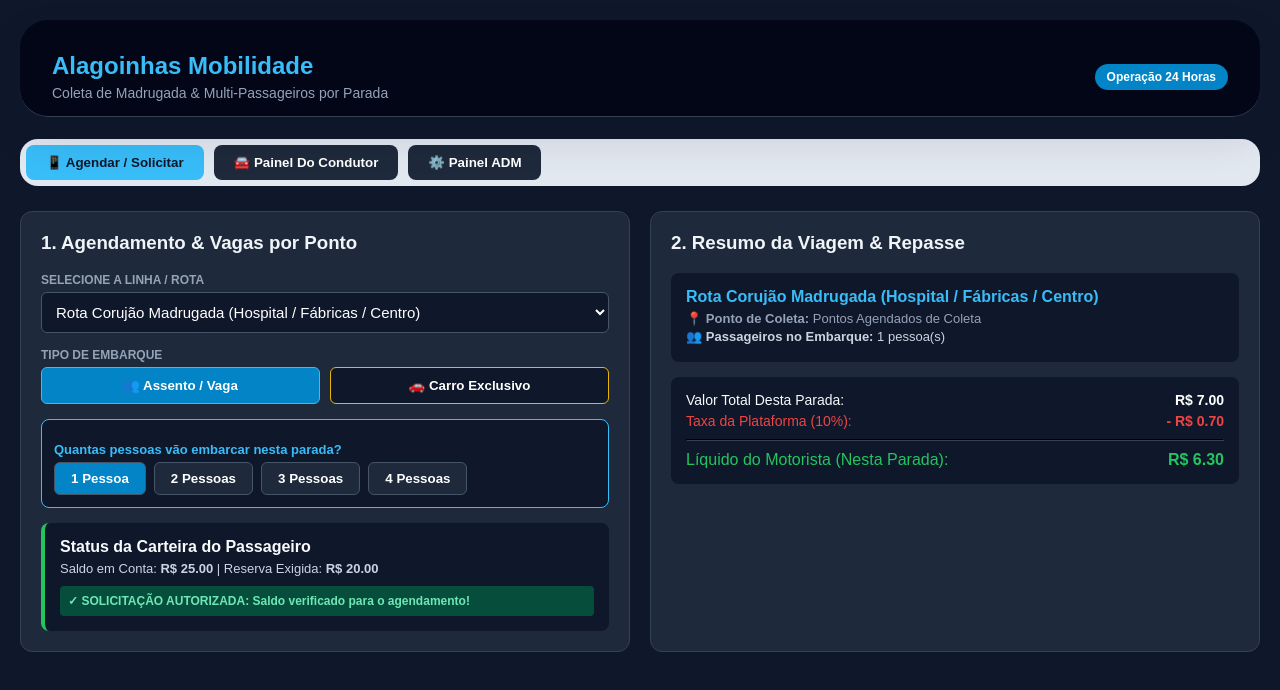
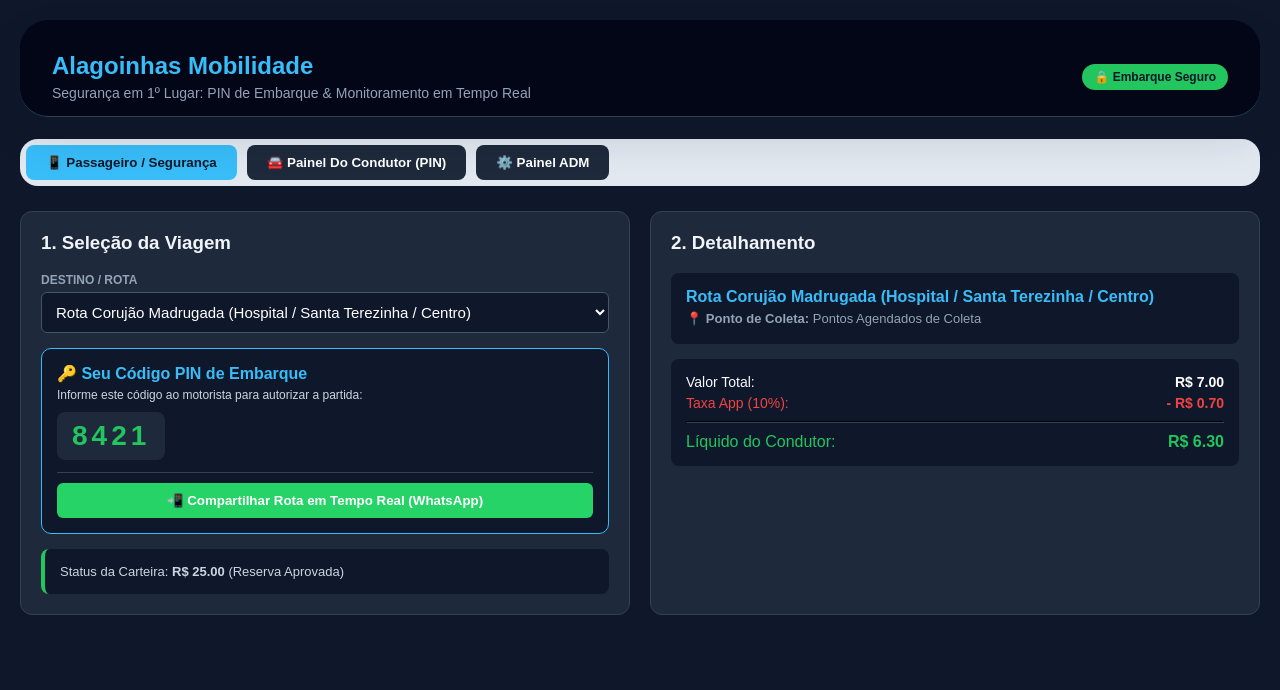
Before and after one commit to flavioaraujooficial-droid/alagoinhas-mobilidade, a React (Vite) app in the folder frontend/: page / in a window 1280 px wide. Shown: the top 690 px of the page. Built offline with nearby package versions, Linux system fonts and the light colour scheme.

Commit message:
Update route details and security features

```diff
--- a/frontend/src/main.jsx
+++ b/frontend/src/main.jsx
@@ -4,37 +4,33 @@ import './styles.css';
 
 // Tabela base de Linhas e Rotas do Hub de Alagoinhas
 const ROTAS_ALAGOINHAS_INICIAL = [
-  // --- ROTA DE CORUJÃO / MADRUGADA (COLETA PROGRAMADA) ---
-  { id: 15, nome: "Rota Corujão Madrugada (Hospital / Fábricas / Centro)", categoria: "Madrugada", tipo: "Van / Carro Compartilhado", tarifaColetivo: 7.00, tarifaExclusivo: 40.00, pontoEmbarque: "Pontos Agendados de Coleta", vagasObrigatorias: 4, taxaRetornoVazio: 0.00 },
-
-  // --- EIXOS RODOVIÁRIOS / LIGEIRINHO EXPRESS ---
+  { id: 15, nome: "Rota Corujão Madrugada (Hospital / Santa Terezinha / Centro)", categoria: "Madrugada", tipo: "Van / Carro Compartilhado", tarifaColetivo: 7.00, tarifaExclusivo: 40.00, pontoEmbarque: "Pontos Agendados de Coleta", vagasObrigatorias: 4, taxaRetornoVazio: 0.00 },
   { id: 13, nome: "Alagoinhas ↔ Feira de Santana (Ligeirinho Express)", categoria: "Intermunicipal", tipo: "Carro Compartilhado (4 Vagas)", tarifaColetivo: 40.00, tarifaExclusivo: 160.00, pontoEmbarque: "Praça Rui Barbosa / Viaduto / Rodoviária", vagasObrigatorias: 4, taxaRetornoVazio: 30.00 },
   { id: 14, nome: "Alagoinhas ↔ Salvador (Ligeirinho Express)", categoria: "Intermunicipal", tipo: "Carro Compartilhado (4 Vagas)", tarifaColetivo: 50.00, tarifaExclusivo: 200.00, pontoEmbarque: "Praça Rui Barbosa / Viaduto / Rodoviária", vagasObrigatorias: 4, taxaRetornoVazio: 50.00 },
-
-  // --- URBANOS & BAIRROS ---
   { id: 1, nome: "Mangalô / Santa Terezinha ↔ Centro", categoria: "Urbana", tipo: "Urbano / Bairro", tarifaColetivo: 4.00, tarifaExclusivo: 25.00, pontoEmbarque: "Qualquer Ponto Central / Bairro", vagasObrigatorias: 1, taxaRetornoVazio: 0.00 },
   { id: 2, nome: "Alagoinhas Velha / Praça Kennedy ↔ Centro", categoria: "Urbana", tipo: "Urbano / Bairro", tarifaColetivo: 4.50, tarifaExclusivo: 25.00, pontoEmbarque: "Praça Kennedy / Centro", vagasObrigatorias: 1, taxaRetornoVazio: 0.00 },
-
-  // --- DISTRITAIS RURAIS ---
   { id: 5, nome: "Fazenda Catuzinho ↔ Centro", categoria: "Distrital", tipo: "Povoado / Rural", tarifaColetivo: 4.50, tarifaExclusivo: 25.00, pontoEmbarque: "Transbordo / Centro", vagasObrigatorias: 1, taxaRetornoVazio: 8.00 },
   { id: 6, nome: "Boa União ↔ Centro", categoria: "Distrital", tipo: "Povoado / Rural", tarifaColetivo: 5.50, tarifaExclusivo: 30.00, pontoEmbarque: "Transbordo", vagasObrigatorias: 1, taxaRetornoVazio: 10.00 },
   { id: 7, nome: "Estêvão ↔ Centro", categoria: "Distrital", tipo: "Povoado / Rural", tarifaColetivo: 5.00, tarifaExclusivo: 28.00, pontoEmbarque: "Transbordo", vagasObrigatorias: 1, taxaRetornoVazio: 8.00 },
   { id: 8, nome: "Riacho da Guia / Calu ↔ Transbordo", categoria: "Distrital", tipo: "Distrito / Rural", tarifaColetivo: 7.00, tarifaExclusivo: 45.00, pontoEmbarque: "Transbordo", vagasObrigatorias: 1, taxaRetornoVazio: 15.00 },
-
-  // --- INTERMUNICIPAIS REGIONAIS ---
   { id: 9, nome: "Pedrão ↔ Alagoinhas", categoria: "Intermunicipal", tipo: "Regional", tarifaColetivo: 9.00, tarifaExclusivo: 60.00, pontoEmbarque: "Viaduto / Centro", vagasObrigatorias: 1, taxaRetornoVazio: 15.00 },
   { id: 10, nome: "Aramari ↔ Alagoinhas", categoria: "Intermunicipal", tipo: "Regional", tarifaColetivo: 6.00, tarifaExclusivo: 35.00, pontoEmbarque: "Terminal Central", vagasObrigatorias: 1, taxaRetornoVazio: 10.00 }
 ];
 
 function App() {
   const [abaAtiva, setAbaAtiva] = useState('passageiro');
-  const [idRotaSelecionada, setIdRotaSelecionada] = useState(15); // Padrão: Corujão Madrugada
+  const [idRotaSelecionada, setIdRotaSelecionada] = useState(15);
   const [modalidade, setModalidade] = useState('coletivo');
-  const [qtdPassageirosPonto, setQtdPassageirosPonto] = useState(1); // Número de pessoas no mesmo ponto
+  const [qtdPassageirosPonto, setQtdPassageirosPonto] = useState(1);
 
-  // RECURSO "INDO PARA CASA"
+  // SEGURANÇA: CÓDIGO PIN E COMPARTILHAMENTO
+  const [codigoPinEmbarque] = useState('8421'); // PIN gerado para o passageiro
+  const [pinDigitadoMotorista, setPinDigitadoMotorista] = useState('');
+  const [corridaIniciadaSegura, setCorridaIniciadaSegura] = useState(false);
+
+  // MODO CONDUTOR
   const [modoIndoParaCasa, setModoIndoParaCasa] = useState(false);
-  const [destinoCasa, setDestinoCasa] = useState('Estêvão');
+  const [destinoCasa] = useState('Santa Terezinha');
 
   // AUTENTICAÇÃO ADM
   const [autenticadoAdm, setAutenticadoAdm] = useState(false);
@@ -42,8 +38,8 @@ function App() {
 
   // PARÂMETROS OPERACIONAIS
   const [taxaPlataforma, setTaxaPlataforma] = useState(10);
-  const [reservaMinimaPassageiro, setReservaMinimaPassageiro] = useState(20.00);
-  const [saldoCarteiraPassageiro, setSaldoCarteiraPassageiro] = useState(25.00);
+  const [reservaMinimaPassageiro] = useState(20.00);
+  const [saldoCarteiraPassageiro] = useState(25.00);
 
   const [rotas, setRotas] = useState(ROTAS_ALAGOINHAS_INICIAL);
   const rotaSelecionada = rotas.find(r => r.id === Number(idRotaSelecionada)) || rotas[0];
@@ -71,6 +67,21 @@ function App() {
     }
   };
 
+  const validarPinMotorista = (e) => {
+    e.preventDefault();
+    if (pinDigitadoMotorista === codigoPinEmbarque) {
+      setCorridaIniciadaSegura(true);
+      alert('✓ CÓDIGO CONFIRMADO! Passageiro e motorista autenticados com segurança. Boa viagem!');
+    } else {
+      alert('❌ CÓDIGO INCORRETO! Solicite o código PIN de 4 dígitos ao passageiro antes de iniciar.');
+    }
+  };
+
+  const compartilharViagemWhatsApp = () => {
+    const texto = encodeURIComponent(`🛡️ Estou em trânsito com a Alagoinhas Mobilidade!\nRota: ${rotaSelecionada.nome}\nMotorista Autenticado (PIN: ${codigoPinEmbarque})\nAcompanhe minha viagem em tempo real.`);
+    window.open(`https://api.whatsapp.com/send?text=${texto}`, '_blank');
+  };
+
   return (
     <div style={{ fontFamily: 'sans-serif', backgroundColor: '#0f172a', color: '#f8fafc', minHeight: '100vh', padding: '20px' }}>
 
@@ -78,35 +89,35 @@ function App() {
       <header style={{ borderBottom: '1px solid #334155', paddingBottom: '15px', marginBottom: '20px', display: 'flex', justifyContent: 'space-between', alignItems: 'center' }}>
         <div>
           <h1 style={{ color: '#38bdf8', margin: 0, fontSize: '24px' }}>Alagoinhas Mobilidade</h1>
-          <p style={{ color: '#94a3b8', margin: '5px 0 0 0', fontSize: '14px' }}>Coleta de Madrugada & Multi-Passageiros por Parada</p>
+          <p style={{ color: '#94a3b8', margin: '5px 0 0 0', fontSize: '14px' }}>Segurança em 1º Lugar: PIN de Embarque & Monitoramento em Tempo Real</p>
         </div>
-        <span style={{ backgroundColor: '#0284c7', padding: '6px 12px', borderRadius: '20px', fontSize: '12px', fontWeight: 'bold' }}>
-          Operação 24 Horas
+        <span style={{ backgroundColor: '#22c55e', padding: '6px 12px', borderRadius: '20px', fontSize: '12px', fontWeight: 'bold', color: '#0f172a' }}>
+          🔒 Embarque Seguro
         </span>
       </header>
 
       {/* Navegação */}
       <nav style={{ display: 'flex', gap: '10px', marginBottom: '25px', flexWrap: 'wrap' }}>
         <button onClick={() => setAbaAtiva('passageiro')} style={{ padding: '10px 20px', borderRadius: '8px', border: 'none', backgroundColor: abaAtiva === 'passageiro' ? '#38bdf8' : '#1e293b', color: abaAtiva === 'passageiro' ? '#0f172a' : '#fff', fontWeight: 'bold', cursor: 'pointer' }}>
-          📱 Agendar / Solicitar
+          📱 Passageiro / Segurança
         </button>
         <button onClick={() => setAbaAtiva('motorista_painel')} style={{ padding: '10px 20px', borderRadius: '8px', border: 'none', backgroundColor: abaAtiva === 'motorista_painel' ? '#22c55e' : '#1e293b', color: abaAtiva === 'motorista_painel' ? '#0f172a' : '#fff', fontWeight: 'bold', cursor: 'pointer' }}>
-          🚘 Painel do Condutor
+          🚘 Painel do Condutor (PIN)
         </button>
         <button onClick={() => setAbaAtiva('adm')} style={{ padding: '10px 20px', borderRadius: '8px', border: 'none', backgroundColor: abaAtiva === 'adm' ? '#eab308' : '#1e293b', color: abaAtiva === 'adm' ? '#0f172a' : '#fff', fontWeight: 'bold', cursor: 'pointer' }}>
           ⚙️ Painel ADM
         </button>
       </nav>
 
-      {/* 1. ABA PASSAGEIRO / SIMULADOR */}
+      {/* 1. ABA PASSAGEIRO */}
       {abaAtiva === 'passageiro' && (
         <div style={{ display: 'grid', gridTemplateColumns: 'repeat(auto-fit, minmax(300px, 1fr))', gap: '20px' }}>
 
           <div style={{ backgroundColor: '#1e293b', padding: '20px', borderRadius: '12px', border: '1px solid #334155' }}>
-            <h3 style={{ marginTop: 0, color: '#f1f5f9' }}>1. Agendamento & Vagas por Ponto</h3>
+            <h3 style={{ marginTop: 0, color: '#f1f5f9' }}>1. Seleção da Viagem</h3>
 
             <div style={{ marginBottom: '15px' }}>
-              <label style={{ display: 'block', color: '#94a3b8', fontSize: '12px', marginBottom: '5px' }}>SELECIONE A LINHA / ROTA</label>
+              <label style={{ display: 'block', color: '#94a3b8', fontSize: '12px', marginBottom: '5px' }}>DESTINO / ROTA</label>
               <select value={idRotaSelecionada} onChange={(e) => setIdRotaSelecionada(e.target.value)} style={{ width: '100%', padding: '10px', borderRadius: '6px', backgroundColor: '#0f172a', color: '#fff', border: '1px solid #475569' }}>
                 {rotas.map(r => (
                   <option key={r.id} value={r.id}>{r.nome}</option>
@@ -114,86 +125,53 @@ function App() {
               </select>
             </div>
 
-            <div style={{ marginBottom: '15px' }}>
-              <label style={{ display: 'block', color: '#94a3b8', fontSize: '12px', marginBottom: '5px' }}>TIPO DE EMBARQUE</label>
-              <div style={{ display: 'flex', gap: '10px' }}>
+            {/* CARD DE SEGURANÇA: PIN DE EMBARQUE & COMPARTILHAMENTO */}
+            <div style={{ backgroundColor: '#0f172a', padding: '15px', borderRadius: '10px', marginBottom: '15px', border: '1px solid #38bdf8' }}>
+              <h4 style={{ margin: '0 0 5px 0', color: '#38bdf8' }}>🔑 Seu Código PIN de Embarque</h4>
+              <p style={{ margin: '0 0 10px 0', fontSize: '12px', color: '#cbd5e1' }}>Informe este código ao motorista para autorizar a partida:</p>
+
+              <div style={{ fontSize: '28px', fontWeight: 'bold', letterSpacing: '4px', color: '#22c55e', backgroundColor: '#1e293b', padding: '8px 15px', borderRadius: '8px', display: 'inline-block', marginBottom: '12px' }}>
+                {codigoPinEmbarque}
+              </div>
+
+              <div style={{ borderTop: '1px solid #334155', paddingTop: '10px' }}>
                 <button
-                  onClick={() => setModalidade('coletivo')}
-                  style={{ flex: 1, padding: '10px', borderRadius: '6px', border: '1px solid #38bdf8', backgroundColor: modalidade === 'coletivo' ? '#0284c7' : '#0f172a', color: '#fff', fontWeight: 'bold', cursor: 'pointer' }}>
-                  👥 Assento / Vaga
-                </button>
-                <button
-                  onClick={() => setModalidade('exclusivo')}
-                  style={{ flex: 1, padding: '10px', borderRadius: '6px', border: '1px solid #eab308', backgroundColor: modalidade === 'exclusivo' ? '#ca8a04' : '#0f172a', color: '#fff', fontWeight: 'bold', cursor: 'pointer' }}>
-                  🚗 Carro Exclusivo
+                  onClick={compartilharViagemWhatsApp}
+                  style={{ width: '100%', padding: '10px', borderRadius: '6px', border: 'none', backgroundColor: '#25d366', color: '#fff', fontWeight: 'bold', cursor: 'pointer', display: 'flex', alignItems: 'center', justifyContent: 'center', gap: '8px' }}>
+                  📲 Compartilhar Rota em Tempo Real (WhatsApp)
                 </button>
               </div>
             </div>
 
-            {/* Seletor de Quantidade de Pessoas no Mesmo Embarque */}
-            {modalidade === 'coletivo' && (
-              <div style={{ marginBottom: '15px', backgroundColor: '#0f172a', padding: '12px', borderRadius: '8px', border: '1px solid #38bdf8' }}>
-                <label style={{ display: 'block', color: '#38bdf8', fontSize: '13px', fontWeight: 'bold', marginBottom: '5px' }}>
-                  Quantas pessoas vão embarcar nesta parada?
-                </label>
-                <div style={{ display: 'flex', gap: '8px', alignItems: 'center' }}>
-                  {[1, 2, 3, 4].map(num => (
-                    <button
-                      key={num}
-                      onClick={() => setQtdPassageirosPonto(num)}
-                      style={{ padding: '8px 16px', borderRadius: '6px', border: '1px solid #475569', backgroundColor: qtdPassageirosPonto === num ? '#0284c7' : '#1e293b', color: '#fff', fontWeight: 'bold', cursor: 'pointer' }}>
-                      {num} {num === 1 ? 'Pessoa' : 'Pessoas'}
-                    </button>
-                  ))}
-                </div>
-              </div>
-            )}
-
             {/* Trava Anti-Calote */}
             <div style={{ backgroundColor: '#0f172a', padding: '15px', borderRadius: '8px', borderLeft: passageiroAprovado ? '4px solid #22c55e' : '4px solid #ef4444' }}>
-              <h4 style={{ margin: '0 0 5px 0', color: '#f8fafc' }}>Status da Carteira do Passageiro</h4>
-              <p style={{ margin: '3px 0', fontSize: '13px', color: '#cbd5e1' }}>
-                Saldo em Conta: <strong>R$ {saldoCarteiraPassageiro.toFixed(2)}</strong> | Reserva Exigida: <strong>R$ {reservaMinimaPassageiro.toFixed(2)}</strong>
+              <p style={{ margin: 0, fontSize: '13px', color: '#cbd5e1' }}>
+                Status da Carteira: <strong>R$ {saldoCarteiraPassageiro.toFixed(2)}</strong> (Reserva Aprovada)
               </p>
-
-              {passageiroAprovado ? (
-                <div style={{ marginTop: '10px', padding: '8px', backgroundColor: '#064e3b', color: '#6ee7b7', borderRadius: '4px', fontSize: '12px', fontWeight: 'bold' }}>
-                  ✓ SOLICITAÇÃO AUTORIZADA: Saldo verificado para o agendamento!
-                </div>
-              ) : (
-                <div style={{ marginTop: '10px', padding: '8px', backgroundColor: '#7f1d1d', color: '#fca5a5', borderRadius: '4px', fontSize: '12px', fontWeight: 'bold' }}>
-                  ⚠️ BLOQUEADO: Saldo insuficiente na reserva de garantia.
-                </div>
-              )}
             </div>
 
           </div>
 
           <div style={{ backgroundColor: '#1e293b', padding: '20px', borderRadius: '12px', border: '1px solid #334155' }}>
-            <h3 style={{ marginTop: 0, color: '#f1f5f9' }}>2. Resumo da Viagem & Repasse</h3>
+            <h3 style={{ marginTop: 0, color: '#f1f5f9' }}>2. Detalhamento</h3>
 
             <div style={{ backgroundColor: '#0f172a', padding: '15px', borderRadius: '8px', marginBottom: '15px' }}>
               <p style={{ margin: '0 0 5px 0', color: '#38bdf8', fontWeight: 'bold' }}>{rotaSelecionada.nome}</p>
-              <p style={{ margin: '3px 0', fontSize: '13px', color: '#94a3b8' }}>
-                📍 <strong>Ponto de Coleta:</strong> {rotaSelecionada.pontoEmbarque}
-              </p>
-              <p style={{ margin: '3px 0', fontSize: '13px', color: '#cbd5e1' }}>
-                👥 <strong>Passageiros no Embarque:</strong> {modalidade === 'coletivo' ? `${qtdPassageirosPonto} pessoa(s)` : 'Carro Fechado'}
-              </p>
+              <p style={{ margin: '3px 0', fontSize: '13px', color: '#94a3b8' }}>📍 <strong>Ponto de Coleta:</strong> {rotaSelecionada.pontoEmbarque}</p>
             </div>
 
             <div style={{ backgroundColor: '#0f172a', padding: '15px', borderRadius: '8px' }}>
               <div style={{ display: 'flex', justifyContent: 'space-between', marginBottom: '5px', fontSize: '14px' }}>
-                <span>Valor Total Desta Parada:</span>
+                <span>Valor Total:</span>
                 <strong style={{ color: '#fff' }}>R$ {valorTotalPague.toFixed(2)}</strong>
               </div>
               <div style={{ display: 'flex', justifyContent: 'space-between', marginBottom: '5px', fontSize: '14px', color: '#ef4444' }}>
-                <span>Taxa da Plataforma ({taxaPlataforma}%):</span>
+                <span>Taxa App ({taxaPlataforma}%):</span>
                 <strong>- R$ {valorDescontoPlataforma.toFixed(2)}</strong>
               </div>
               <hr style={{ borderColor: '#334155', margin: '10px 0' }} />
               <div style={{ display: 'flex', justifyContent: 'space-between', fontSize: '16px', color: '#22c55e' }}>
-                <span>Líquido do Motorista (Nesta Parada):</span>
+                <span>Líquido do Condutor:</span>
                 <strong>R$ {valorLiquidoMotorista.toFixed(2)}</strong>
               </div>
             </div>
@@ -205,20 +183,42 @@ function App() {
       {/* 2. ABA PAINEL DO CONDUTOR */}
       {abaAtiva === 'motorista_painel' && (
         <div style={{ backgroundColor: '#1e293b', padding: '20px', borderRadius: '12px', border: '1px solid #334155' }}>
-          <h3 style={{ marginTop: 0, color: '#22c55e' }}>Painel do Condutor: Escala de Madrugada</h3>
-          <p style={{ color: '#94a3b8', fontSize: '14px' }}>
-            Atenda grupos de trabalhadores com rotas agendadas sequenciais.
-          </p>
+          <h3 style={{ marginTop: 0, color: '#22c55e' }}>Painel do Condutor: Validação de Embarque</h3>
 
-          <div style={{ backgroundColor: '#0f172a', padding: '15px', borderRadius: '8px', borderLeft: '4px solid #38bdf8' }}>
-            <h4 style={{ margin: '0 0 5px 0', color: '#38bdf8' }}>Exemplo de Rota Agendada (Saída da Madrugada):</h4>
-            <div style={{ fontSize: '13px', color: '#cbd5e1', marginTop: '10px' }}>
-              <p style={{ margin: '4px 0' }}>📍 <strong>Parada 1 (04:45):</strong> Hospital Regional (2 Passageiros) — <em>R$ 14,00</em></p>
-              <p style={{ margin: '4px 0' }}>📍 <strong>Parada 2 (04:55):</strong> Posto BR / Mangalô (1 Passageiro) — <em>R$ 7,00</em></p>
-              <p style={{ margin: '4px 0' }}>📍 <strong>Parada 3 (05:05):</strong> Centro / Praça (1 Passageiro) — <em>R$ 7,00</em></p>
-              <hr style={{ borderColor: '#334155', margin: '8px 0' }} />
-              <p style={{ margin: '4px 0', color: '#22c55e', fontWeight: 'bold' }}>💰 Total acumulado na corrida: R$ 28,00 em 20 minutos de trajeto.</p>
-            </div>
+          {/* Validador de PIN no Celular do Motorista */}
+          <div style={{ backgroundColor: '#0f172a', padding: '20px', borderRadius: '10px', marginBottom: '20px', border: '1px solid #334155' }}>
+            <h4 style={{ margin: '0 0 8px 0', color: '#eab308' }}>🔑 Autenticar Início de Viagem (PIN do Passageiro)</h4>
+            <p style={{ margin: '0 0 12px 0', fontSize: '13px', color: '#94a3b8' }}>
+              Solicite ao passageiro o código de 4 dígitos gerado no aplicativo dele antes de dar a partida:
+            </p>
+
+            {!corridaIniciadaSegura ? (
+              <form onSubmit={validarPinMotorista} style={{ display: 'flex', gap: '10px', flexWrap: 'wrap' }}>
+                <input
+                  type="text"
+                  maxLength="4"
+                  placeholder="Ex: 8421"
+                  value={pinDigitadoMotorista}
+                  onChange={(e) => setPinDigitadoMotorista(e.target.value)}
+                  style={{ padding: '10px', borderRadius: '6px', border: '1px solid #475569', backgroundColor: '#1e293b', color: '#22c55e', fontSize: '18px', fontWeight: 'bold', width: '120px', textAlign: 'center' }}
+                  required
+                />
+                <button type="submit" style={{ padding: '10px 20px', borderRadius: '6px', border: 'none', backgroundColor: '#22c55e', color: '#0f172a', fontWeight: 'bold', cursor: 'pointer' }}>
+                  ✓ Confirmar e Iniciar
+                </button>
+              </form>
+            ) : (
+              <div style={{ padding: '12px', backgroundColor: '#064e3b', color: '#6ee7b7', borderRadius: '6px', fontWeight: 'bold', fontSize: '14px' }}>
+                ✓ VIAGEM EM ANDAMENTO E MONITORADA EM TEMPO REAL.
+              </div>
+            )}
+          </div>
+
+          <div style={{ backgroundColor: '#0f172a', padding: '15px', borderRadius: '8px', border: '1px solid #334155' }}>
+            <h4 style={{ margin: '0 0 5px 0', color: '#f8fafc' }}>🏠 Modo "Indo para Casa"</h4>
+            <p style={{ margin: 0, color: '#94a3b8', fontSize: '13px' }}>
+              Destino ativo: <strong>{destinoCasa}</strong>
+            </p>
           </div>
         </div>
       )}
@@ -246,14 +246,14 @@ function App() {
           ) : (
             <div style={{ backgroundColor: '#1e293b', padding: '20px', borderRadius: '12px' }}>
               <div style={{ display: 'flex', justifyContent: 'space-between', alignItems: 'center', marginBottom: '20px' }}>
-                <h3 style={{ margin: 0, color: '#eab308' }}>Painel do Administrador</h3>
+                <h3 style={{ margin: 0, color: '#eab308' }}>Painel ADM</h3>
                 <button onClick={() => setAutenticadoAdm(false)} style={{ padding: '6px 12px', borderRadius: '6px', border: 'none', backgroundColor: '#ef4444', color: '#fff', cursor: 'pointer' }}>
-                  Sair do ADM
+                  Sair
                 </button>
               </div>
 
               {/* Tabela Editável */}
-              <h4 style={{ color: '#f1f5f9', marginBottom: '10px' }}>Editar Tarifas & Parâmetros Regionais</h4>
+              <h4 style={{ color: '#f1f5f9', marginBottom: '10px' }}>Editar Tarifas Gerais</h4>
               <div style={{ overflowX: 'auto' }}>
                 <table style={{ width: '100%', borderCollapse: 'collapse', textAlign: 'left' }}>
                   <thead>
```
